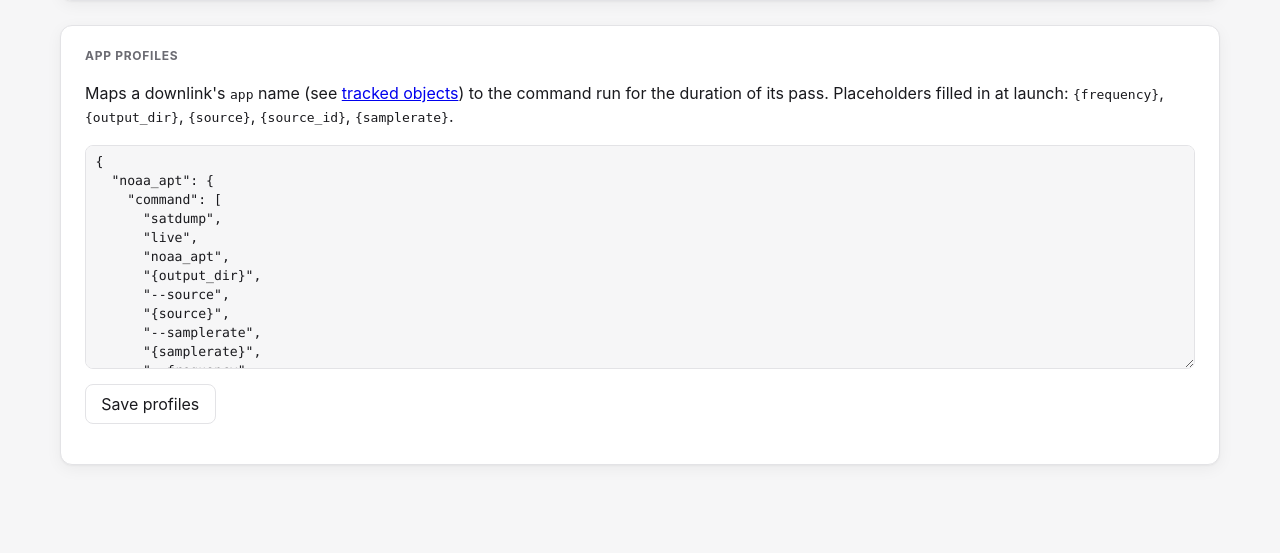
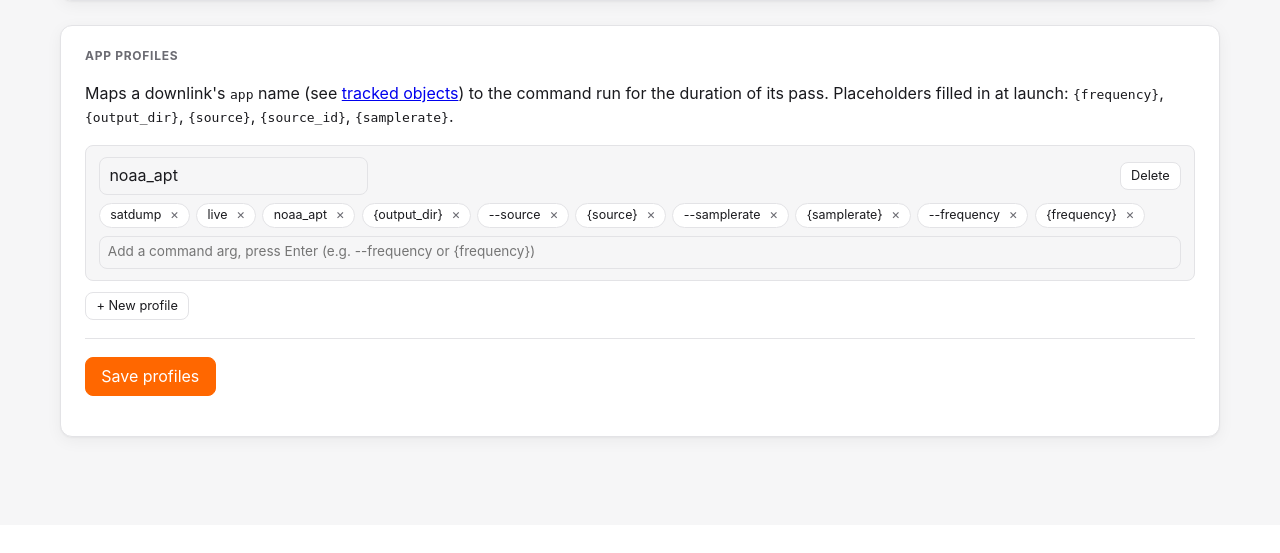
Before and after one commit to cnf/parkes, a FastAPI app: page /orchestrator in a window 1280 px wide. Shown: the part 357-910 px from the top of the page. After the commit the page ends 802 px from the top, so only its background shows below. Run offline with FastAPI, Linux system fonts and the light colour scheme.

Commit message:
Replace the app profiles JSON textarea with a form-based manager
Editing raw JSON by hand didn't scale past the one starter profile. Each
profile is now a card (reusing the existing but previously-unused
.group-block/.chip-list styles from style.css): an editable name, its
command shown as removable chips, an "add arg, press Enter" field, and a
Delete button, plus "+ New profile". Client-side validation blocks saving
on a blank/duplicate name or an empty command list.

No backend changes -- still reads/writes the same whole-dict
GET/PUT /api/orchestrator/app_profiles.

Co-Authored-By: Claude Sonnet 5 <noreply@anthropic.com>

```diff
--- a/parkes/web/static/orchestrator.js
+++ b/parkes/web/static/orchestrator.js
@@ -4,9 +4,15 @@
   const startBtn = document.getElementById("orch-start-btn");
   const stopBtn = document.getElementById("orch-stop-btn");
   const currentEl = document.getElementById("orch-current");
-  const profilesTextarea = document.getElementById("app-profiles");
+  const profilesList = document.getElementById("profiles-list");
+  const addProfileBtn = document.getElementById("add-profile-btn");
   const saveProfilesBtn = document.getElementById("save-profiles-btn");
   const profilesStatus = document.getElementById("profiles-status");
+
+  // In-memory as a name-carrying array rather than the {name: {...}} shape
+  // the API uses -- easier to render/edit while a name is mid-rename or
+  // temporarily blank than juggling object keys.
+  let profiles = [];
 
   async function apiFetch(path, options) {
     const res = await fetch(path, options);
@@ -41,26 +47,114 @@
     refreshStatus();
   });
 
+  function renderProfiles() {
+    profilesList.innerHTML = "";
+    profiles.forEach((profile, profileIndex) => {
+      const card = document.createElement("div");
+      card.className = "group-block";
+
+      const header = document.createElement("div");
+      header.className = "group-header";
+      const nameInput = document.createElement("input");
+      nameInput.type = "text";
+      nameInput.placeholder = "profile name";
+      nameInput.value = profile.name;
+      nameInput.addEventListener("input", () => {
+        profile.name = nameInput.value;
+      });
+      const deleteBtn = document.createElement("button");
+      deleteBtn.type = "button";
+      deleteBtn.className = "btn-sm";
+      deleteBtn.textContent = "Delete";
+      deleteBtn.addEventListener("click", () => {
+        profiles.splice(profileIndex, 1);
+        renderProfiles();
+      });
+      header.append(nameInput, deleteBtn);
+      card.appendChild(header);
+
+      const chipList = document.createElement("div");
+      chipList.className = "chip-list";
+      profile.command.forEach((arg, argIndex) => {
+        const chip = document.createElement("span");
+        chip.className = "chip";
+        chip.append(document.createTextNode(arg));
+        const removeBtn = document.createElement("button");
+        removeBtn.type = "button";
+        removeBtn.textContent = "×";
+        removeBtn.addEventListener("click", () => {
+          profile.command.splice(argIndex, 1);
+          renderProfiles();
+        });
+        chip.appendChild(removeBtn);
+        chipList.appendChild(chip);
+      });
+      card.appendChild(chipList);
+
+      const searchWrap = document.createElement("div");
+      searchWrap.className = "group-search";
+      const addInput = document.createElement("input");
+      addInput.type = "text";
+      addInput.placeholder = "Add a command arg, press Enter (e.g. --frequency or {frequency})";
+      addInput.addEventListener("keydown", (event) => {
+        if (event.key !== "Enter") return;
+        event.preventDefault();
+        const value = addInput.value.trim();
+        if (value) {
+          profile.command.push(value);
+          renderProfiles();
+        }
+      });
+      searchWrap.appendChild(addInput);
+      card.appendChild(searchWrap);
+
+      profilesList.appendChild(card);
+    });
+  }
+
+  addProfileBtn.addEventListener("click", () => {
+    profiles.push({ name: "", command: [] });
+    renderProfiles();
+  });
+
   async function loadProfiles() {
-    const profiles = await apiFetch("/api/orchestrator/app_profiles");
-    profilesTextarea.value = JSON.stringify(profiles, null, 2);
+    const data = await apiFetch("/api/orchestrator/app_profiles");
+    profiles = Object.entries(data).map(([name, profile]) => ({
+      name,
+      command: [...(profile.command || [])],
+    }));
+    renderProfiles();
   }
 
   saveProfilesBtn.addEventListener("click", async () => {
-    let parsed;
-    try {
-      parsed = JSON.parse(profilesTextarea.value);
-    } catch (err) {
-      profilesStatus.textContent = `invalid JSON: ${err.message}`;
+    profilesStatus.textContent = "";
+    const names = profiles.map((p) => p.name.trim());
+    if (names.some((n) => !n)) {
+      profilesStatus.textContent = "every profile needs a name";
       return;
+    }
+    if (new Set(names).size !== names.length) {
+      profilesStatus.textContent = "profile names must be unique";
+      return;
+    }
+    if (profiles.some((p) => p.command.length === 0)) {
+      profilesStatus.textContent = "every profile needs at least one command arg";
+      return;
+    }
+    const payload = {};
+    for (const profile of profiles) {
+      payload[profile.name.trim()] = { command: profile.command };
     }
     try {
       await apiFetch("/api/orchestrator/app_profiles", {
         method: "PUT",
         headers: { "Content-Type": "application/json" },
-        body: JSON.stringify(parsed),
+        body: JSON.stringify(payload),
       });
       profilesStatus.textContent = "saved";
+      setTimeout(() => {
+        profilesStatus.textContent = "";
+      }, 2000);
     } catch (err) {
       profilesStatus.textContent = `error: ${err.message}`;
     }
--- a/parkes/web/templates/orchestrator.html
+++ b/parkes/web/templates/orchestrator.html
@@ -5,9 +5,6 @@
     <meta name="viewport" content="width=device-width, initial-scale=1" />
     <title>{{ app_name }} &middot; Pass Orchestrator</title>
     <link rel="stylesheet" href="/static/style.css" />
-    <style>
-      #app-profiles { width: 100%; height: 14rem; font-family: ui-monospace, "SF Mono", Menlo, monospace; font-size: 0.82rem; resize: vertical; }
-    </style>
   </head>
   <body>
     <header>
@@ -47,9 +44,11 @@
         <code>{frequency}</code>, <code>{output_dir}</code>, <code>{source}</code>,
         <code>{source_id}</code>, <code>{samplerate}</code>.
       </p>
-      <textarea id="app-profiles"></textarea>
-      <div class="row" style="margin-top: 0.6rem;">
-        <button id="save-profiles-btn">Save profiles</button>
+      <div id="profiles-list"></div>
+      <button id="add-profile-btn" type="button" class="btn-sm">+ New profile</button>
+      <hr class="divider" />
+      <div class="row">
+        <button id="save-profiles-btn" class="primary">Save profiles</button>
         <span id="profiles-status" style="color: var(--text-muted); font-size: 0.85rem;"></span>
       </div>
     </section>
```
